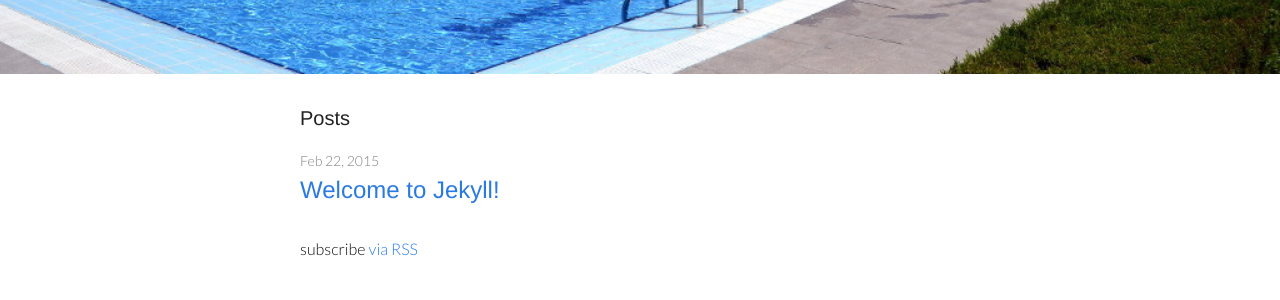
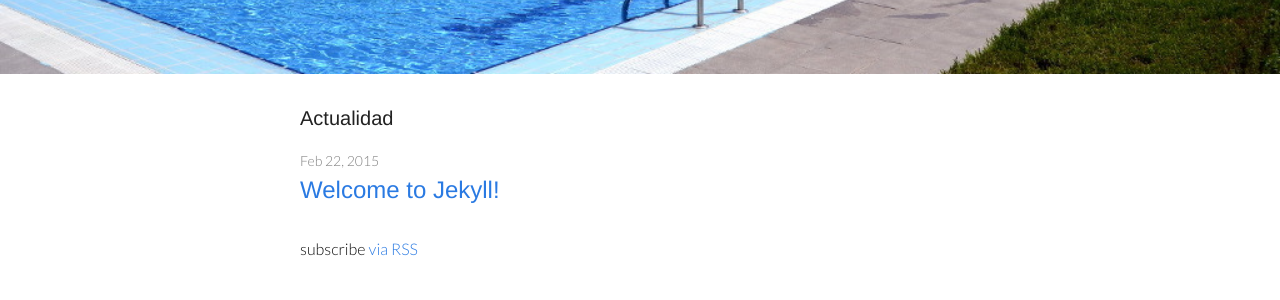
Before and after one commit to aeroclubleon/aeroclubleon.github.io, a Jekyll site: the page built from index.html, in a window 1280 px wide. Shown: the part 514-814 px from the top of the page. Built offline with Jekyll 4.4.1, drawn with Linux system fonts in a browser that asks for light colours.

Commit message:
Cambiado titulo de en home de Posts a Actualidad

```diff
--- a/index.html
+++ b/index.html
@@ -6,7 +6,7 @@
 
 
 
-  <h1 class="page-heading">Posts</h1>
+  <h1 class="page-heading">Actualidad</h1>
 
   <ul class="post-list">
     {% for post in site.posts %}
```
